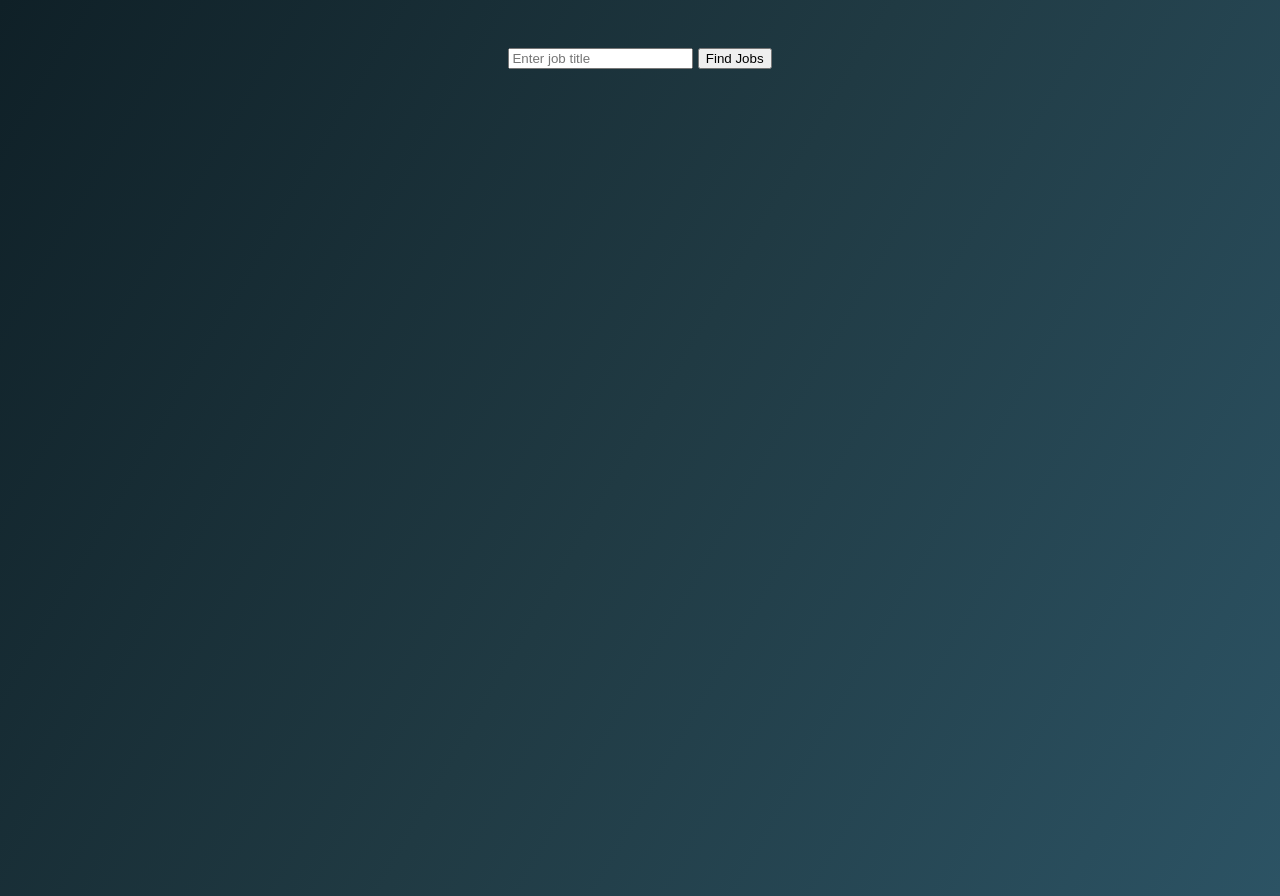
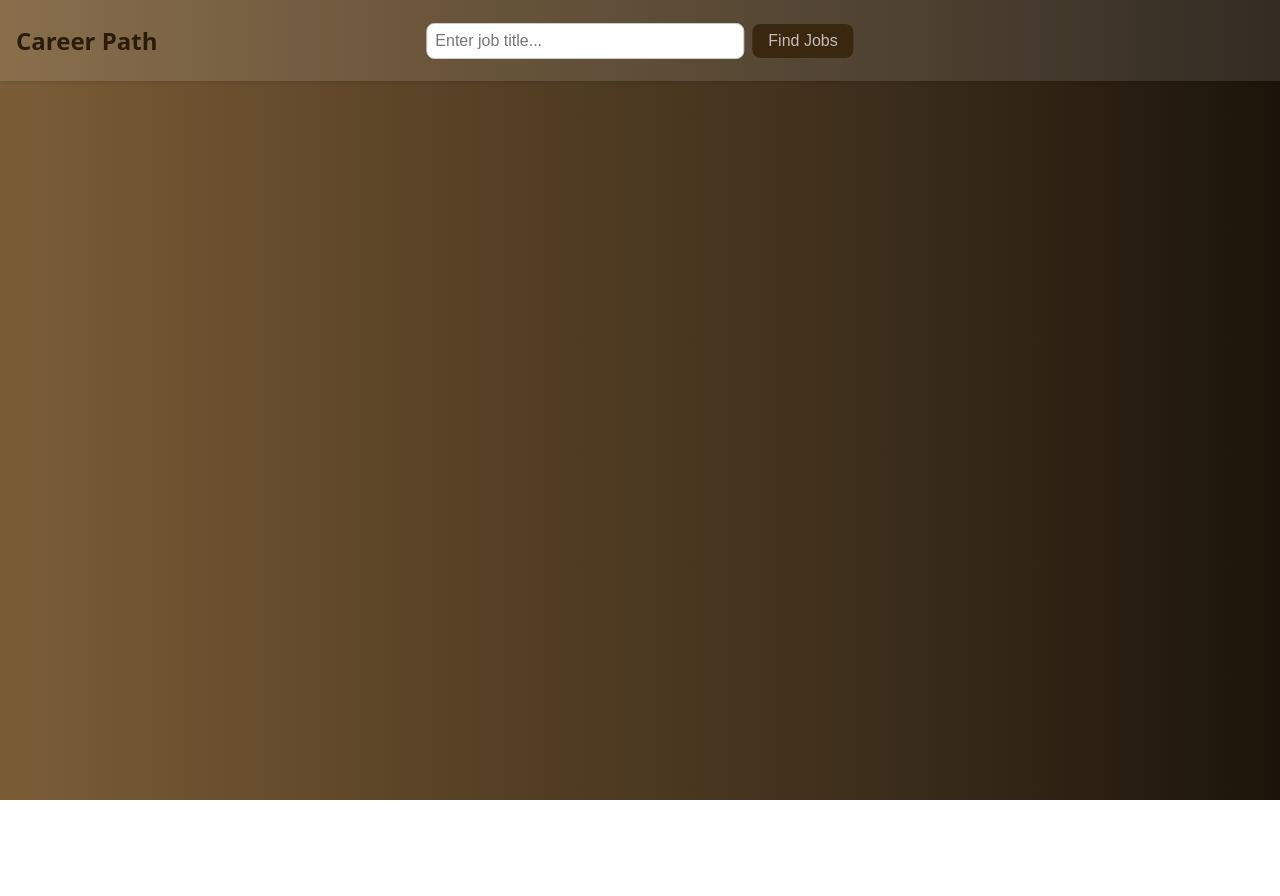
Before and after one commit to inezakevin23/smart-travel-planner, a plain HTML site: page index.html in a window 1280 px wide. After the commit the page ends 800 px from the top, so only its background shows below. Drawn offline with Linux system fonts and the light colour scheme.

Commit message:
added base css

```diff
--- a/index.html
+++ b/index.html
@@ -4,16 +4,20 @@
     <meta charset="UTF-8" />
     <meta name="viewport" content="width=device-width, initial-scale=1.0" />
     <link rel="stylesheet" href="./styles/styles.css" />
-    <script src="script.js"></script>
     <title>Career Path</title>
   </head>
   <body>
-    <header></header>
-    <main class="container">
-      <div>
-        <input placeholder="Enter job title" type="text" />
+    <header>
+      <div class="title">
+        <h1>Career Path</h1>
+      </div>
+      <div class="search">
+        <input placeholder="Enter job title..." type="text" size="32" />
         <button>Find Jobs</button>
       </div>
+    </header>
+    <main class="container">
+      <div></div>
     </main>
     <footer></footer>
   </body>
--- a/styles/styles.css
+++ b/styles/styles.css
@@ -1,13 +1,105 @@
+:root {
+  --primary-color: #3a270f;
+  --primary-color-contrast: #c5bbbb;
+  --text-color: #2b1c0a;
+  --background-color: linear-gradient(
+    -90deg,
+    #1c140a,
+    #3e2f1c,
+    #5a4326,
+    #7b5e38
+  );
+  --space-1: 0.25rem;
+  --space-2: 0.5rem;
+  --space-3: 0.75rem;
+  --space-4: 1rem;
+  --space-5: 1.5rem;
+  --space-6: 2rem;
+  --border-radius: 0.5rem;
+  --max-width: 1200px;
+  --focus-outline: 2px solid var(--primary-color);
+}
 body {
-  background: linear-gradient(120deg, #0f2027, #203a43, #2c5364);
-  font-family: "Poppins", sans-serif;
+  background: var(--background-color);
+  font-family: system-ui, -apple-system, BlinkMacSystemFont, "Segoe UI", Roboto,
+    "Helvetica Neue", Arial, sans-serif;
   padding: 0;
+  margin: 0;
+  border: none;
+  /* box-sizing: border-box; */
+}
+header {
+  display: flex;
+  justify-content: center;
+  align-items: center;
+  gap: var(--space-3);
+  padding: var(--space-2) var(--space-4);
+  background-color: rgba(255, 255, 255, 0.1);
+  box-shadow: 0 2px 4px rgba(0, 0, 0, 0.1);
+}
+.title {
+  flex-grow: 1;
+  text-align: left;
+}
+header h1 {
+  color: var(--text-color);
+  font-size: 1.5rem;
+}
+.search {
+  position: absolute;
+  left: 50%;
+  transform: translateX(-50%);
+  display: flex;
+  align-items: center;
+  gap: var(--space-2);
+  z-index: 10;
 }
 .container {
   display: flex;
   flex-direction: column;
   align-items: center;
-  padding: 40px 20px;
-  color: #fff;
-  min-height: 100vh;
+  padding: var(--space-4);
+  text-align: center;
 }
+button {
+  background-color: var(--primary-color);
+  color: var(--primary-color-contrast);
+  border: none;
+  padding: var(--space-2) var(--space-4);
+  border-radius: var(--border-radius);
+  cursor: pointer;
+  font-size: 1rem;
+  transition: background-color 0.3s ease;
+}
+button:hover {
+  background-color: #5d472a;
+}
+input[type="text"] {
+  padding: var(--space-2);
+  border: 1px solid #ccc;
+  border-radius: var(--border-radius);
+  font-size: 1rem;
+  width: 300px;
+}
+input[type="text"]:focus {
+  outline: var(--focus-outline);
+  border-color: var(--primary-color);
+}
+/* mobile display */
+@media (max-width: 600px) {
+  .search {
+    gap: var(--space-2);
+    position: static;
+    transform: none;
+  }
+  input[type="text"] {
+    width: 100%;
+  }
+  .search button {
+    width: 50%;
+    padding: var(--space-2) var(--space-2);
+  }
+  header h1 {
+    font-size: 1.2rem;
+  }
+}
```
Also changed, not shown: 1 other file.
